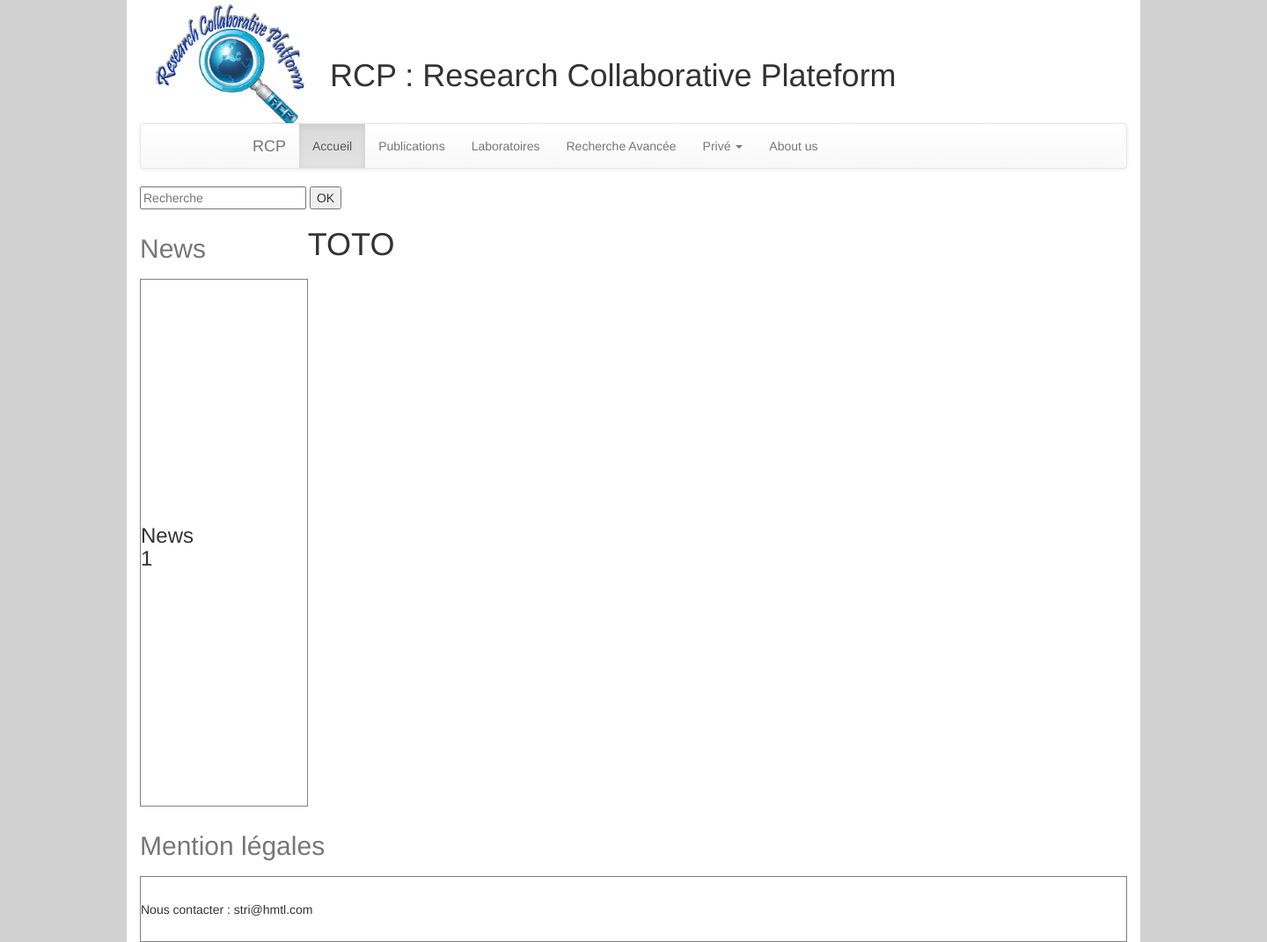
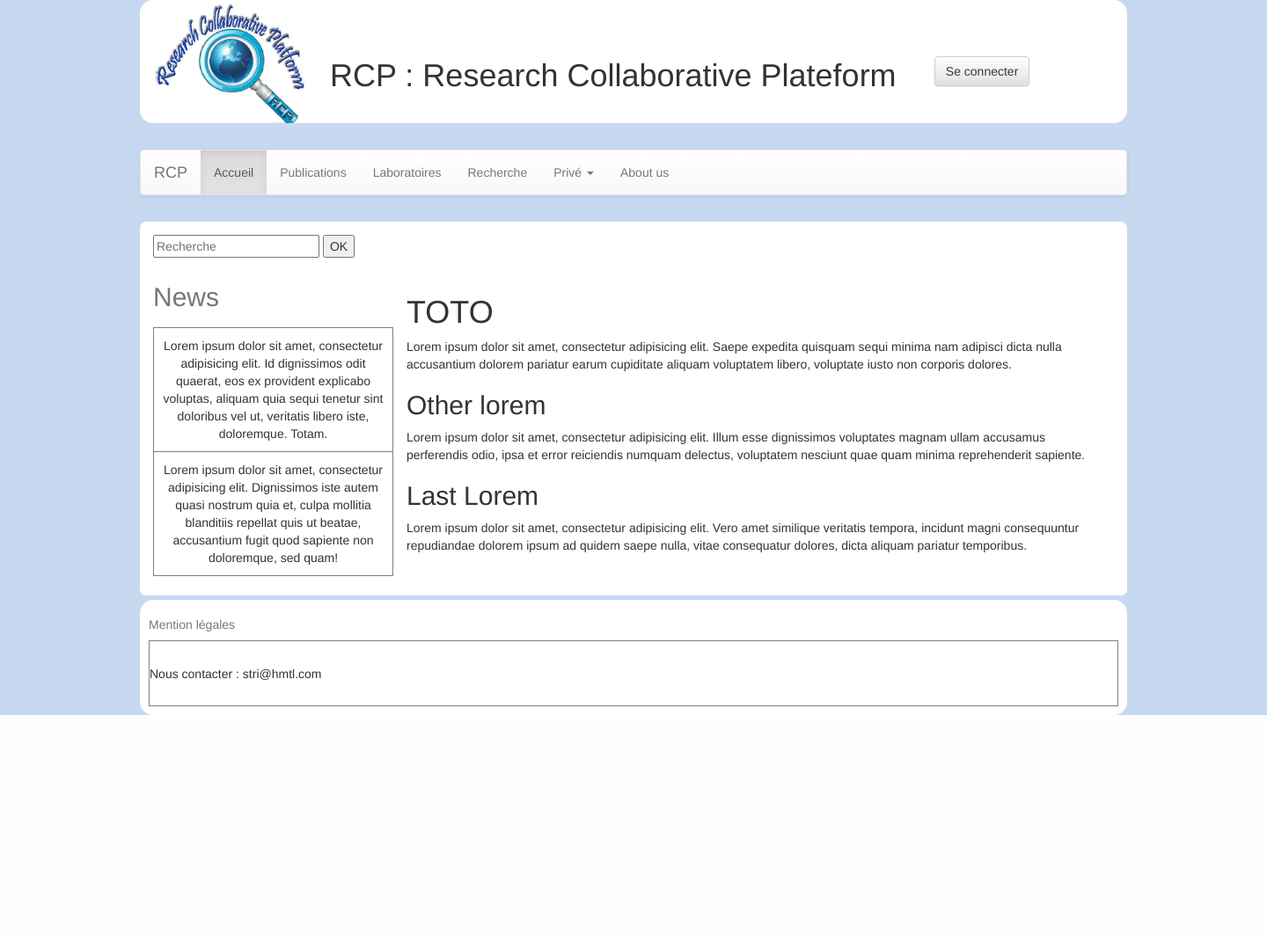
Before and after one commit to Sirbu/ProjetWeb, a PHP site: page / in a window 1440 px wide. Shown: the whole page at 88% size. After the commit the page ends 813 px from the top, so only its background shows below. Run offline with PHP 8.4, Linux system fonts and the light colour scheme; some libraries are stand-ins or nearby versions.

Commit message:
Page d'accueil finalisée. Il manque toujours le php mais la base est bonne et pourra être utilisée pour les autres pages

```diff
--- a/src/Styles/bootstrap_mod.css
+++ b/src/Styles/bootstrap_mod.css
@@ -1,6 +1,11 @@
-#fond
+body
 {
-	background-color: #D1D1D1;
+	background-color: #C6D9F0;
+}
+
+.search-form
+{
+	margin: 10px;
 }
 
 .banner
@@ -8,25 +13,68 @@
 	height: 140px;
 	width: auto;
 	overflow: hidden;
+	background-color: white;
+	border-radius: 15px;
 }
 
 .container-fluid
 {
 	margin-left: 10%;
 	margin-right: 10%;
-	background-color: white;
+	background-color: transparent;
 }
 
-.container
+.navbar-default
 {
-	/*padding-left: 10%;
-	padding-right: 10%;*/
-
-	margin-left: 10%;
-	/*min-width: 75%;*/
+	margin-top: 30px;
+	margin-bottom: 30px;
 }
 
-.titre_news
+.main-container
+{
+	background-color: white;
+	width: inherit;
+	padding: 15px;
+	border-radius: 7px;
+}
+
+.content-container
+{
+
+	padding: 2%;
+	border-radius: 15px;
+	height: auto;
+}
+
+.news-title
 {
 	width: 15%;
+	text-align: center;
+	padding-left: 10px;
+	padding-right: 10px;
+	padding-top: 10px;
+
 }
+
+.personnal-sidebar
+{
+	float: left;
+	width: 25%;
+	margin-right: 15px;
+}
+
+.mentions
+{
+	background-color: white;
+	border-radius: 15px;
+	margin-top: 5px;
+	padding: 10px;
+}
+
+.connexion
+{
+	width: 15%;
+	text-align: right;
+}
+
+/* Penser a une classe générale content */
--- a/src/index.php
+++ b/src/index.php
@@ -6,23 +6,36 @@
         <title>RCP : Research Collaborative Platform</title>
 
         <!-- Latest compiled and minified CSS -->
-        <link rel="stylesheet" href="https://maxcdn.bootstrapcdn.com/bootstrap/3.3.6/css/bootstrap.min.css" integrity="sha384-1q8mTJOASx8j1Au+a5WDVnPi2lkFfwwEAa8hDDdjZlpLegxhjVME1fgjWPGmkzs7" crossorigin="anonymous">
+        <link rel="stylesheet" href="bootstrap/css/bootstrap.min.css">
 
         <!-- Optional theme -->
-        <link rel="stylesheet" href="https://maxcdn.bootstrapcdn.com/bootstrap/3.3.6/css/bootstrap-theme.min.css" integrity="sha384-fLW2N01lMqjakBkx3l/M9EahuwpSfeNvV63J5ezn3uZzapT0u7EYsXMjQV+0En5r" crossorigin="anonymous">
+        <link rel="stylesheet" href="bootstrap/css/bootstrap-theme.min.css">
 
         <!-- Personnal css -->
-        <link rel="stylesheet" href="bootstrap_mod.css">
+        <link rel="stylesheet" href="Styles/bootstrap_mod.css">
+
+        <script type="text/javascript">
+            function connexion()
+            {
+                alert("Connard!");
+            }
+        </script>
     </head>
 
-    <body id="fond" role="document">
+    <body role="document">
 
-        <div id="barre" class="container-fluid">
+        <div class="container-fluid">
             <div class="banner">
                 <table>
                     <tr>
                         <td><img src="Images/logo.png"></td>
                         <td><h1>RCP : Research Collaborative Plateform</h1></td>
+                        <td class="connexion">
+                            <button onclick="connexion()" class="btn btn-lt btn-default">
+                                Se connecter
+                            </button>
+
+                        </td>
                     </tr>
                 </table>
             </div>
@@ -44,7 +57,7 @@
                             <li class="active"><a href="index.php">Accueil</a></li>
                             <li><a href="publications.php">Publications</a></li>
                             <li><a href="laboratoires.php">Laboratoires</a></li>
-                            <li><a href="recherche.php">Recherche Avancée</a></li>
+                            <li><a href="recherche.php">Recherche</a></li>
                             <li class="dropdown">
                                 <!-- menu déroulant -->
                                 <a href="#" class="dropdown-toggle" data-toggle="dropdown" role="button" aria-haspopup="true" aria-expanded="false"> Privé <span class="caret"></span></a>
@@ -62,41 +75,57 @@
                 </div>
             </nav>
 
-            <div class="sidebar">
+            <div class="main-container">
                 <form action="recherche.php">
                     <input type="text" name="search" placeholder="Recherche">
                     <input type="submit" name="boutonEnvoi" value="OK">
                 </form>
 
-                <table height="600px" width="17%" border ="1" cellspacing="1" cellpadding="1" align="left">
-                    <caption> <h2> News</h2> </caption>
+                <div class="personnal-sidebar">
+                    <table height="100%" width="100%" border ="1" cellspacing="1" cellpadding="1"
+                     align="left">
+                        <caption> <h2>News</h2> </caption>
                         <tr>
-                        <td>
-                            <div class="titre_news">
-                                <h3>News 1</h3>
+                            <td class="news-title">
+                                <div>
+                                    <p>Lorem ipsum dolor sit amet, consectetur adipisicing elit. Id dignissimos odit quaerat, eos ex provident explicabo voluptas, aliquam quia sequi tenetur sint doloribus vel ut, veritatis libero iste, doloremque. Totam.</p>
                                 </div>
+                            </td>
+                        </tr>
+                        <tr>
+                            <td class="news-title">
+                                <p>Lorem ipsum dolor sit amet, consectetur adipisicing elit. Dignissimos iste autem quasi nostrum quia et, culpa mollitia blanditiis repellat quis ut beatae, accusantium fugit quod sapiente non doloremque, sed quam!</p>
                             </td>
                         </tr>
                     </table>
                 </div>
 
-            <div class="container">
+                <div class="content-container">
                     <h1>TOTO</h1>
+                    <p>Lorem ipsum dolor sit amet, consectetur adipisicing elit. Saepe expedita quisquam sequi minima nam adipisci dicta nulla accusantium dolorem pariatur earum cupiditate aliquam voluptatem libero, voluptate iusto non corporis dolores.</p>
+                    <h2>Other lorem</h2>
+                    <p>Lorem ipsum dolor sit amet, consectetur adipisicing elit. Illum esse dignissimos voluptates magnam ullam accusamus perferendis odio, ipsa et error reiciendis numquam delectus, voluptatem nesciunt quae quam minima reprehenderit sapiente.</p>
+                    <h2>Last Lorem</h2>
+                    <p>Lorem ipsum dolor sit amet, consectetur adipisicing elit. Vero amet similique veritatis tempora, incidunt magni consequuntur repudiandae dolorem ipsum ad quidem saepe nulla, vitae consequatur dolores, dicta aliquam pariatur temporibus.</p>
+                </div>
             </div>
 
+
+            <div class="mentions">
                 <table height="75px" width="100%" border ="1" cellspacing="1" cellpadding="1" >
-                <caption><h2>Mention légales  </h2></caption>
+                    <caption>Mention légales</caption>
                     <tr>
-                    <td id="mentions"> Nous contacter : stri@hmtl.com</td>
+                        <td> Nous contacter : stri@hmtl.com</td>
                     </tr>
                 </table>
+            </div>
 
         </div>
 
         <script src="https://ajax.googleapis.com/ajax/libs/jquery/1.11.3/jquery.min.js"></script>
 
         <!-- Latest compiled and minified JavaScript -->
-        <script src="https://maxcdn.bootstrapcdn.com/bootstrap/3.3.6/js/bootstrap.min.js" integrity="sha384-0mSbJDEHialfmuBBQP6A4Qrprq5OVfW37PRR3j5ELqxss1yVqOtnepnHVP9aJ7xS" crossorigin="anonymous"></script>
+        <script src="bootstrap/js/bootstrap.min.js"></script>
 
     </body>
 </html>
```
Also changed, not shown: 1 other file. Lines whose indentation alone changed are shown as unchanged.
